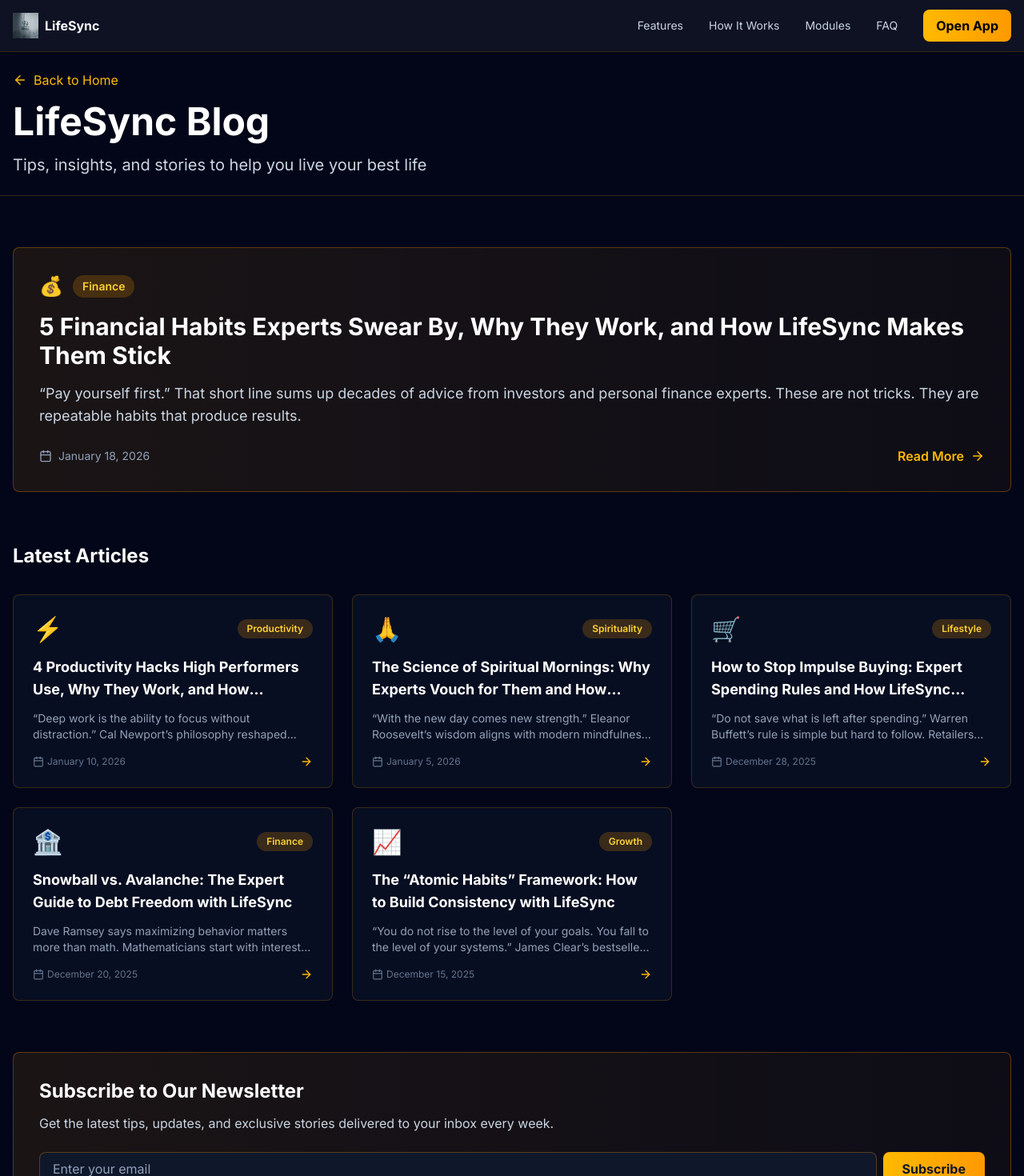
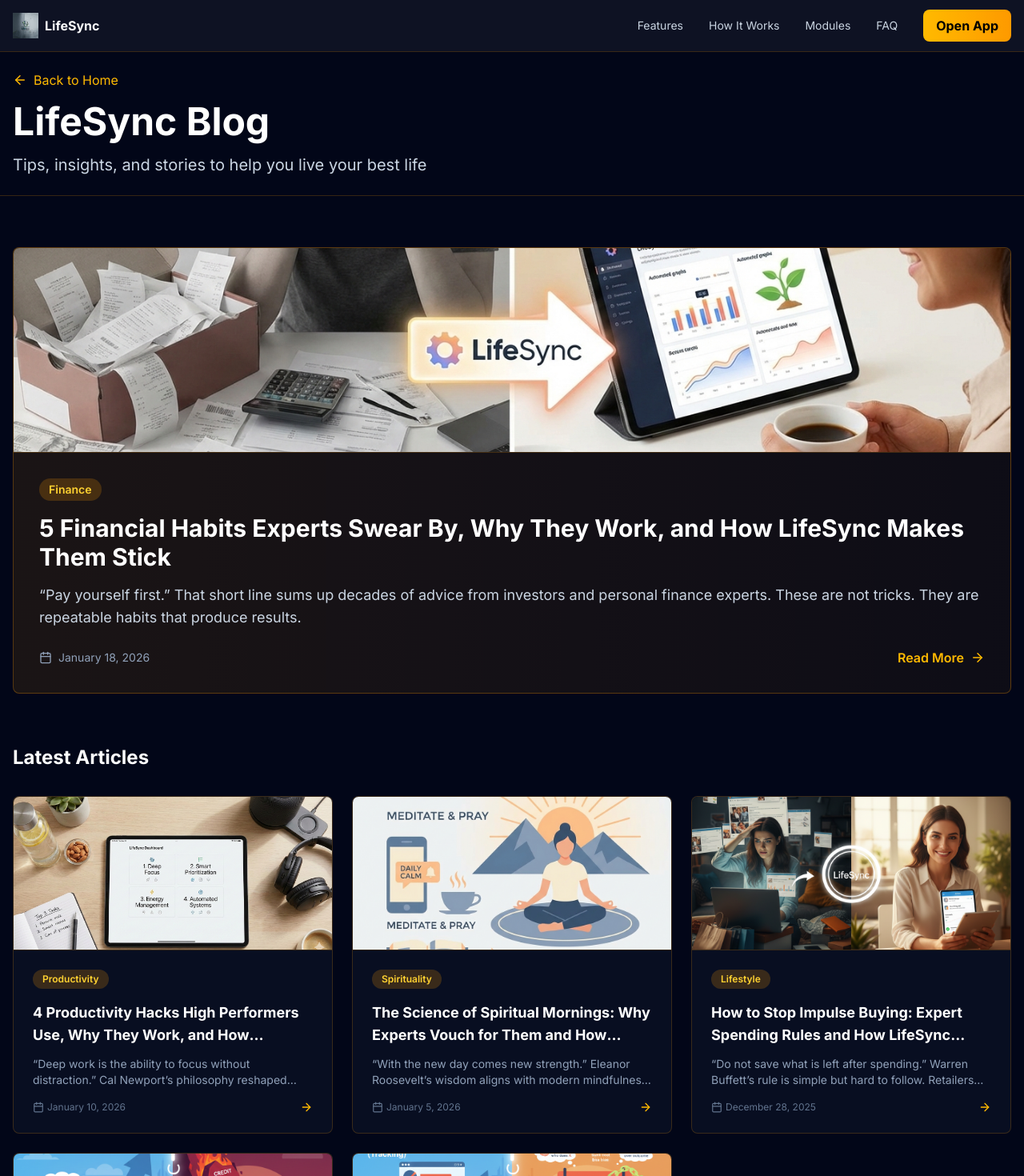
Before and after one commit to umairansari92/LifeSync-Landing, a Next.js app: page /blog in a window 1280 px wide. Shown: the top 1470 px of the page at 80% size. Built offline with nearby package versions, Linux system fonts and the light colour scheme.

Commit message:
Blogs Images added

```diff
--- a/src/app/blog/[slug]/page.tsx
+++ b/src/app/blog/[slug]/page.tsx
@@ -1,6 +1,7 @@
 import React from "react";
 import type { Metadata } from "next";
 import Link from "next/link";
+import Image from "next/image";
 import { ArrowLeft, Calendar, User, Share2, ArrowRight } from "lucide-react";
 
 import { blogPosts } from "@/lib/blog-data";
@@ -86,8 +87,14 @@
       <div className="max-w-4xl mx-auto px-4 py-16">
         <div className="bg-slate-900/50 border border-amber-500/20 rounded-lg overflow-hidden">
           {/* Featured Image */}
-          <div className="h-96 bg-gradient-to-br from-amber-500/20 to-amber-500/5 flex items-center justify-center">
-            <span className="text-9xl">{post.emoji}</span>
+          <div className="relative h-96 w-full bg-slate-900 border-b border-amber-500/20">
+            <Image
+              src={post.image}
+              alt={post.title}
+              fill
+              className="object-cover"
+              priority
+            />
           </div>
 
           {/* Article Body */}
@@ -159,9 +166,16 @@
                   href={`/blog/${slug}`}
                   className="group bg-slate-900/50 border border-amber-500/20 rounded-lg overflow-hidden hover:border-amber-500/40 transition-all"
                 >
+                  <div className="relative h-48 w-full border-b border-amber-500/20">
+                    <Image
+                      src={article.image}
+                      alt={article.title}
+                      fill
+                      className="object-cover transition-transform duration-500 group-hover:scale-105"
+                    />
+                  </div>
                   <div className="p-6">
                     <div className="flex items-center justify-between mb-4">
-                      <span className="text-3xl">{article.emoji}</span>
                       <span className="px-3 py-1 bg-amber-500/20 text-amber-300 rounded-full text-xs font-semibold">
                         {article.category}
                       </span>
--- a/src/app/blog/page.tsx
+++ b/src/app/blog/page.tsx
@@ -1,5 +1,6 @@
 import type { Metadata } from "next";
 import Link from "next/link";
+import Image from "next/image";
 import { ArrowLeft, Calendar, ArrowRight } from "lucide-react";
 import { blogPosts } from "@/lib/blog-data";
 
@@ -40,9 +41,16 @@
         <section className="mb-16">
           <Link href={`/blog/${articles[0].slug}`}>
             <div className="bg-gradient-to-r from-amber-500/10 to-amber-500/5 border border-amber-500/30 rounded-lg overflow-hidden hover:border-amber-500/50 transition-all cursor-pointer group">
+              <div className="relative h-64 w-full border-b border-amber-500/20">
+                <Image
+                  src={articles[0].image}
+                  alt={articles[0].title}
+                  fill
+                  className="object-cover transition-transform duration-500 group-hover:scale-105"
+                />
+              </div>
               <div className="p-8">
                 <div className="flex items-center gap-3 mb-4">
-                  <span className="text-2xl">{articles[0].image}</span>
                   <span className="px-3 py-1 bg-amber-500/20 text-amber-300 rounded-full text-sm font-semibold">
                     {articles[0].category}
                   </span>
@@ -70,9 +78,16 @@
             {articles.slice(1).map((article) => (
               <Link key={article.id} href={`/blog/${article.slug}`}>
                 <article className="bg-slate-900/50 border border-amber-500/20 rounded-lg overflow-hidden hover:border-amber-500/40 transition-all group cursor-pointer h-full hover:shadow-lg hover:shadow-amber-500/10">
+                  <div className="relative h-48 w-full border-b border-amber-500/20">
+                    <Image
+                      src={article.image}
+                      alt={article.title}
+                      fill
+                      className="object-cover transition-transform duration-500 group-hover:scale-105"
+                    />
+                  </div>
                   <div className="p-6">
                     <div className="flex items-center justify-between mb-4">
-                      <span className="text-3xl">{article.image}</span>
                       <span className="px-3 py-1 bg-amber-500/20 text-amber-300 rounded-full text-xs font-semibold">
                         {article.category}
                       </span>
--- a/src/lib/blog-data.ts
+++ b/src/lib/blog-data.ts
@@ -18,7 +18,7 @@
     date: "January 18, 2026",
     category: "Finance",
     emoji: "💰",
-    image: "💰",
+    image: "/Financial Habits.png",
     excerpt: "“Pay yourself first.” That short line sums up decades of advice from investors and personal finance experts. These are not tricks. They are repeatable habits that produce results.",
     content: `
 “Pay yourself first.” That short line sums up decades of advice from investors and personal finance experts. Warren Buffett famously framed saving as a first action, not an afterthought. Other experts repeat the same core ideas in different words: track your spending, automate savings, and review your money on a schedule. These are not tricks. They are repeatable habits that produce results.
@@ -148,7 +148,7 @@
     date: "January 10, 2026",
     category: "Productivity",
     emoji: "⚡",
-    image: "⚡",
+    image: "/Productivity Hacks.png",
     excerpt: "“Deep work is the ability to focus without distraction.” Cal Newport’s philosophy reshaped modern work. Learn how to stop being 'busy' and start being productive.",
     content: `
 “Deep work is the ability to focus without distraction on a cognitively demanding task.” That definition from Cal Newport, author of *Deep Work*, highlights the crisis of the modern worker. We are constantly busy but rarely productive. The notifications, the switching costs, and the "shallow work" of emails eat up our potential.
@@ -223,7 +223,7 @@
     date: "January 5, 2026",
     category: "Spirituality",
     emoji: "🙏",
-    image: "🙏",
+    image: "/Spiritual Practice.png",
     excerpt: "“With the new day comes new strength.” Eleanor Roosevelt’s wisdom aligns with modern mindfulness. A consistent morning routine reduces anxiety and builds resilience.",
     content: `
 "The morning is the most important part of the day because it defines how the rest will unfold." Spiritual teachers and psychologists agree: the first hour of your day sets the thermostat for your emotional state. If you start with chaos, you invite anxiety. If you start with intention, you invite peace.
@@ -298,7 +298,7 @@
     date: "December 28, 2025",
     category: "Lifestyle",
     emoji: "🛒",
-    image: "🛒",
+    image: "/Smart Shopping.png",
     excerpt: "“Do not save what is left after spending.” Warren Buffett’s rule is simple but hard to follow. Retailers use psychology to make you buy. Here is how to fight back.",
     content: `
 "If you buy things you do not need, soon you will have to sell things you need." Warren Buffett’s warning is stark. We live in an economy designed to separate us from our money. From "limited time offers" to one-click checkouts, friction has been removed from spending.
@@ -373,7 +373,7 @@
     date: "December 20, 2025",
     category: "Finance",
     emoji: "🏦",
-    image: "🏦",
+    image: "/Loan Management.png",
     excerpt: "Dave Ramsey says maximizing behavior matters more than math. Mathematicians start with interest rates. Which method works for you? We break down the expert debate.",
     content: `
 "Personal finance is only 20% head knowledge. It's 80% behavior." This quote from Dave Ramsey defines the central debate in debt payoff. Should you trust the math (Avalanche) or trust your psychology (Snowball)?
@@ -440,7 +440,7 @@
     date: "December 15, 2025",
     category: "Growth",
     emoji: "📈",
-    image: "📈",
+    image: "/Habit Tracking.png",
     excerpt: "“You do not rise to the level of your goals. You fall to the level of your systems.” James Clear’s bestseller changed how we view habits. LifeSync is that system.",
     content: `
 "Success is the product of daily habits—not once-in-a-lifetime transformations." James Clear, author of *Atomic Habits*, shifted the world’s focus from "goals" to "systems." We all want to be fit, rich, and wise (goals). But only those with a routine (system) get there.
```
Also changed, not shown: public/Spiritual Practice.png (added).
